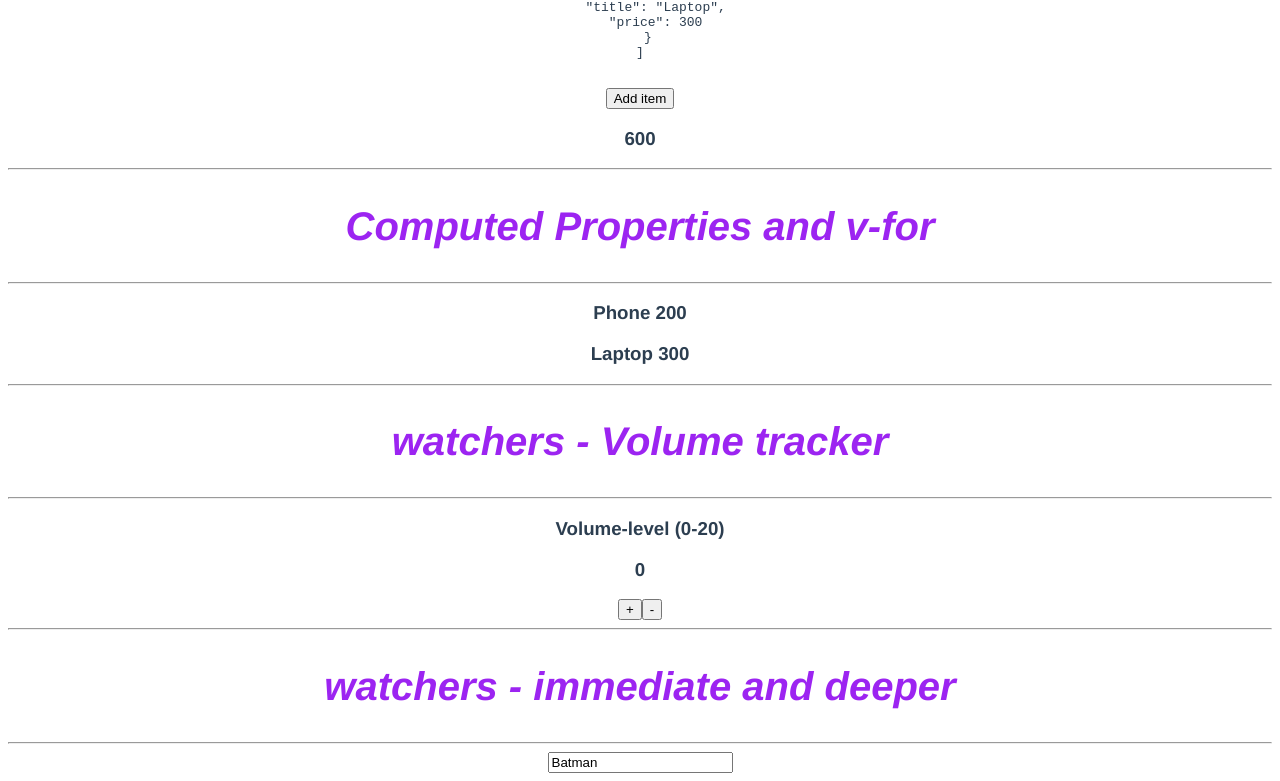
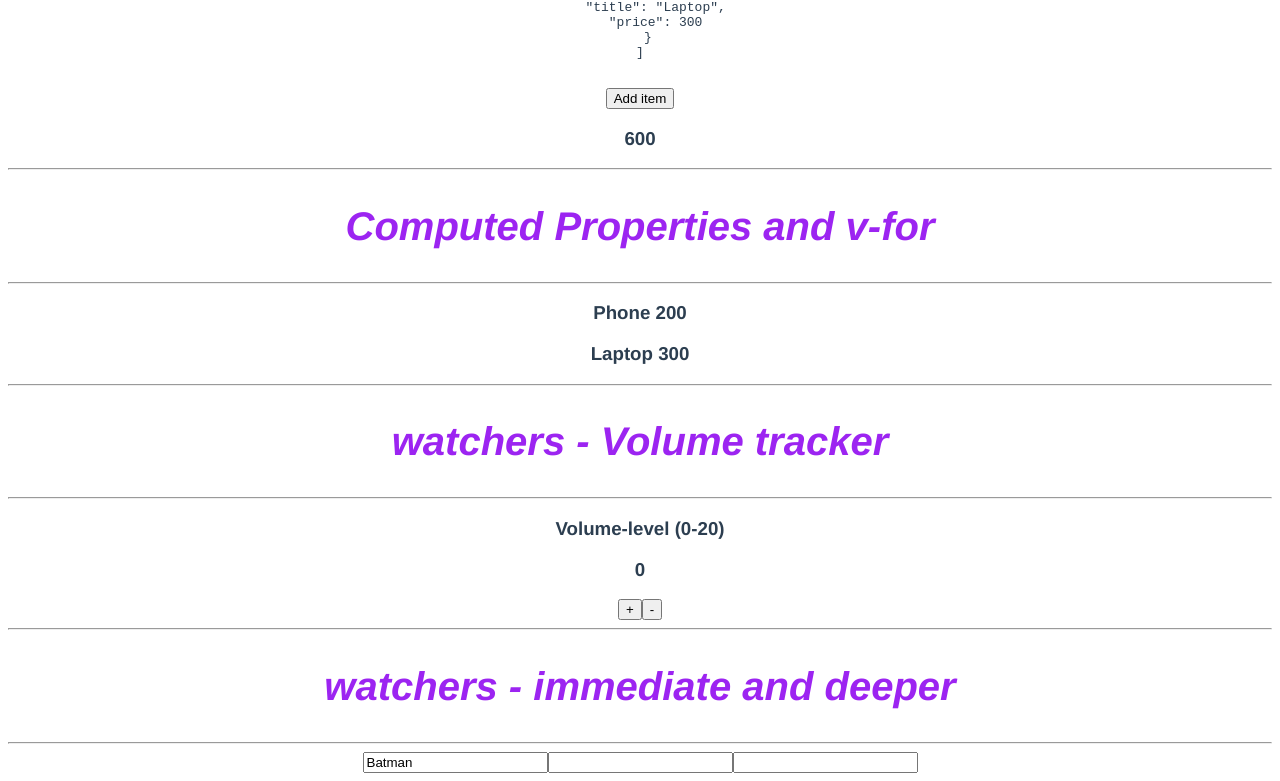
Before and after one commit to Samiul-Ahmed-96/vue-js-explore, a Vue app: page / in a window 1280 px wide. Shown: the part 3832-4613 px from the top of the page. Built offline with nearby package versions, Linux system fonts and the light colour scheme.

Commit message:
Explore computed and watchers

```diff
--- a/src/components/FormHandleAndMore.vue
+++ b/src/components/FormHandleAndMore.vue
@@ -153,6 +153,8 @@
   <hr />
 
   <input type="text" v-model="movieName" />
+  <input type="text" v-model="movieDetail.title" />
+  <input type="text" v-model="movieDetail.actor" />
 </template>
 
 <script>
@@ -189,6 +191,10 @@ export default {
       ],
       volume: 0,
       movieName: "Batman",
+      movieDetail: {
+        title: "",
+        actor: "",
+      },
     };
   },
   methods: {
@@ -221,6 +227,14 @@ export default {
       },
       immediate: true,
     },
+    movieDetail: {
+      handler(newValue) {
+        console.log(
+          `The name : ${newValue.title} and Actor is ${newValue.actor}`
+        );
+      },
+      deep: true,
+    },
   },
 };
 </script>
```
